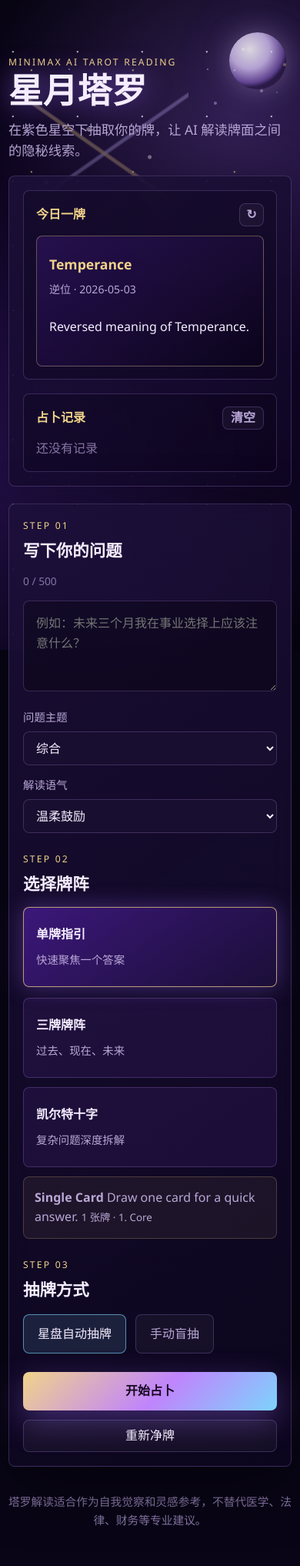
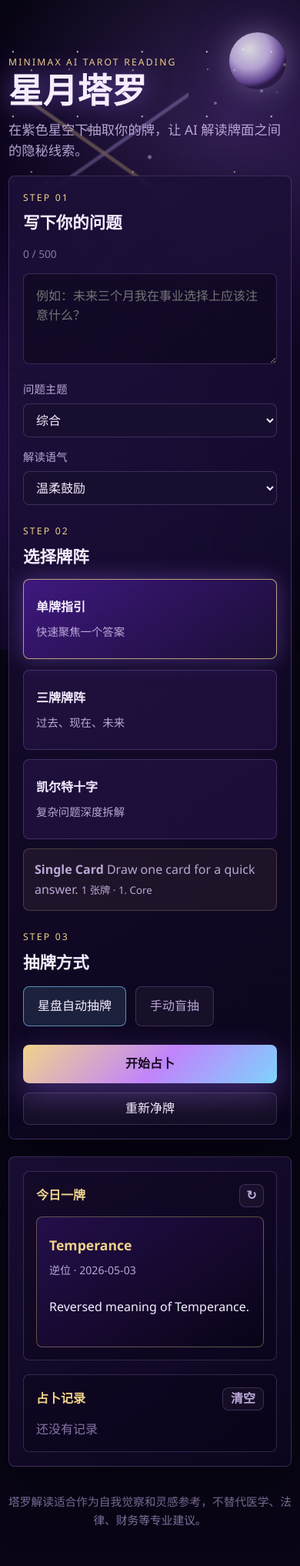
Before and after one commit to ok1232005000/ai-tarot-divination-system, a Flask app: page / in a window 390 px wide. Shown: the whole page at 77% size. Run offline with Flask 3, Linux system fonts and the light colour scheme.

Commit message:
Improve reading layout and AI response handling

```diff
--- a/render.yaml
+++ b/render.yaml
@@ -4,7 +4,7 @@ services:
     env: python
     plan: free
     buildCommand: pip install -r requirements.txt
-    startCommand: gunicorn app:app --bind 0.0.0.0:${PORT:-10000}
+    startCommand: gunicorn app:app --bind 0.0.0.0:${PORT:-10000} --timeout 120
     envVars:
       - key: FLASK_DEBUG
         value: false
--- a/static/css/style.css
+++ b/static/css/style.css
@@ -183,15 +183,12 @@ h2 {
 }
 
 .dashboard {
-    display: grid;
-    grid-template-columns: 320px 1fr;
-    gap: 22px;
-    align-items: start;
+    display: block;
 }
 
-.side-panel,
 .reading-panel,
-.result-panel {
+.result-panel,
+.support-panel {
     border: 1px solid var(--line);
     border-radius: 8px;
     background: linear-gradient(145deg, rgba(28, 16, 56, 0.86), rgba(13, 6, 32, 0.72));
@@ -199,16 +196,10 @@ h2 {
     backdrop-filter: blur(18px);
 }
 
-.side-panel {
-    display: grid;
-    gap: 18px;
-    padding: 18px;
-    position: sticky;
-    top: 18px;
-}
-
 .reading-panel,
 .result-panel {
+    max-width: 960px;
+    margin-inline: auto;
     padding: clamp(18px, 3vw, 32px);
 }
 
@@ -219,6 +210,15 @@ h2 {
 
 .result-panel.visible {
     display: block;
+}
+
+.support-panel {
+    display: grid;
+    grid-template-columns: minmax(280px, 0.85fr) minmax(360px, 1.15fr);
+    gap: 18px;
+    max-width: 960px;
+    margin: 22px auto 0;
+    padding: 18px;
 }
 
 .panel-block {
@@ -621,7 +621,7 @@ select {
 .history-list {
     display: grid;
     gap: 10px;
-    max-height: 320px;
+    max-height: 260px;
     overflow: auto;
 }
 
@@ -695,16 +695,11 @@ select {
 }
 
 @media (max-width: 900px) {
-    .dashboard {
+    .spread-options {
         grid-template-columns: 1fr;
     }
 
-    .side-panel {
-        position: static;
-        grid-template-columns: repeat(2, minmax(0, 1fr));
-    }
-
-    .spread-options {
+    .support-panel {
         grid-template-columns: 1fr;
     }
 }
@@ -731,7 +726,6 @@ select {
         right: 18px;
     }
 
-    .side-panel,
     .control-grid {
         grid-template-columns: 1fr;
     }
--- a/templates/index.html
+++ b/templates/index.html
@@ -25,24 +25,6 @@
         </section>
 
         <section class="dashboard">
-            <aside class="side-panel">
-                <div class="panel-block daily-card">
-                    <div class="block-title">
-                        <span>今日一牌</span>
-                        <button class="icon-btn" id="refresh-daily" title="刷新今日一牌">↻</button>
-                    </div>
-                    <div id="daily-card" class="mini-card loading-card">星光校准中...</div>
-                </div>
-
-                <div class="panel-block">
-                    <div class="block-title">
-                        <span>占卜记录</span>
-                        <button class="text-btn" id="clear-history">清空</button>
-                    </div>
-                    <div id="history-list" class="history-list empty">还没有记录</div>
-                </div>
-            </aside>
-
             <section class="reading-panel">
                 <div class="section-head">
                     <div>
@@ -143,6 +125,24 @@
             </div>
         </section>
 
+        <section class="support-panel">
+            <div class="panel-block daily-card">
+                <div class="block-title">
+                    <span>今日一牌</span>
+                    <button class="icon-btn" id="refresh-daily" title="刷新今日一牌">↻</button>
+                </div>
+                <div id="daily-card" class="mini-card loading-card">星光校准中...</div>
+            </div>
+
+            <div class="panel-block">
+                <div class="block-title">
+                    <span>占卜记录</span>
+                    <button class="text-btn" id="clear-history">清空</button>
+                </div>
+                <div id="history-list" class="history-list empty">还没有记录</div>
+            </div>
+        </section>
+
         <footer class="footer">
             塔罗解读适合作为自我觉察和灵感参考，不替代医学、法律、财务等专业建议。
         </footer>
```
Also changed, not shown: src/services/ai_interpreter.py (+35 -1 lines), README.md, 1 other file.
